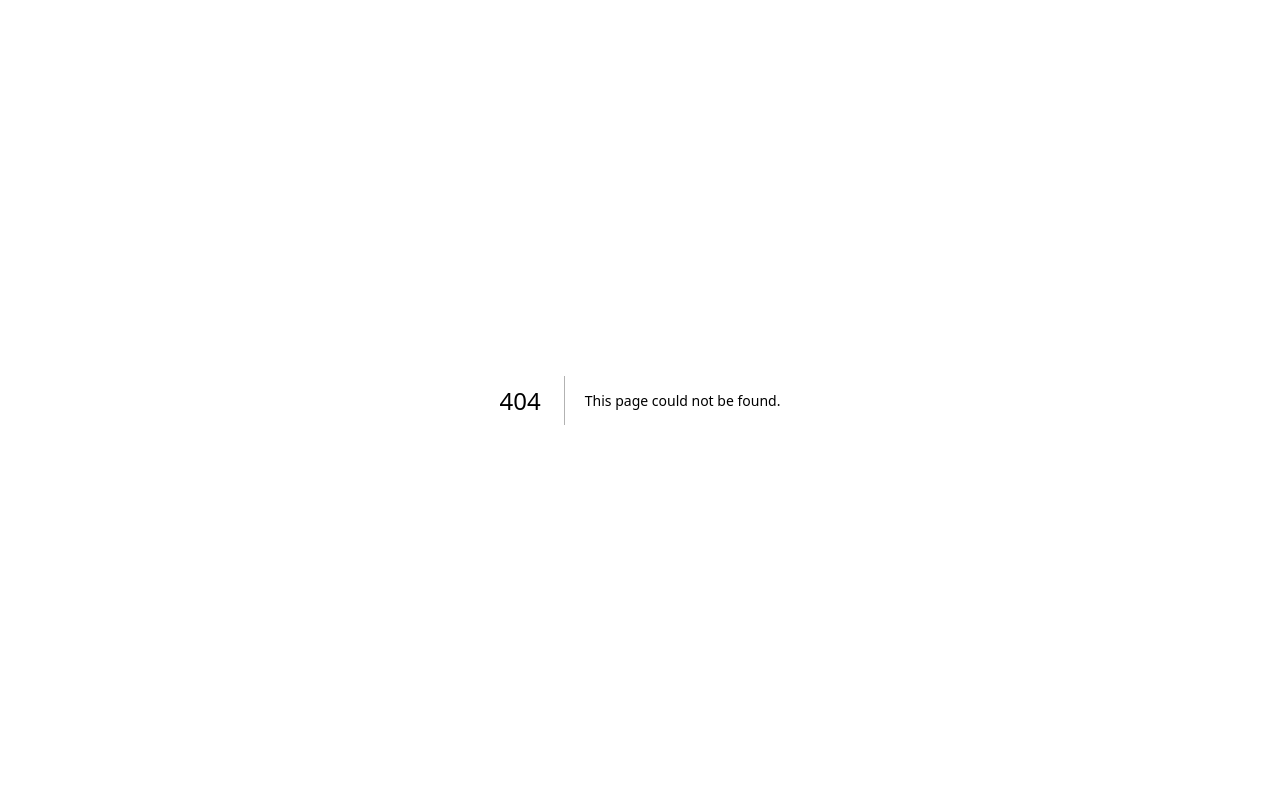
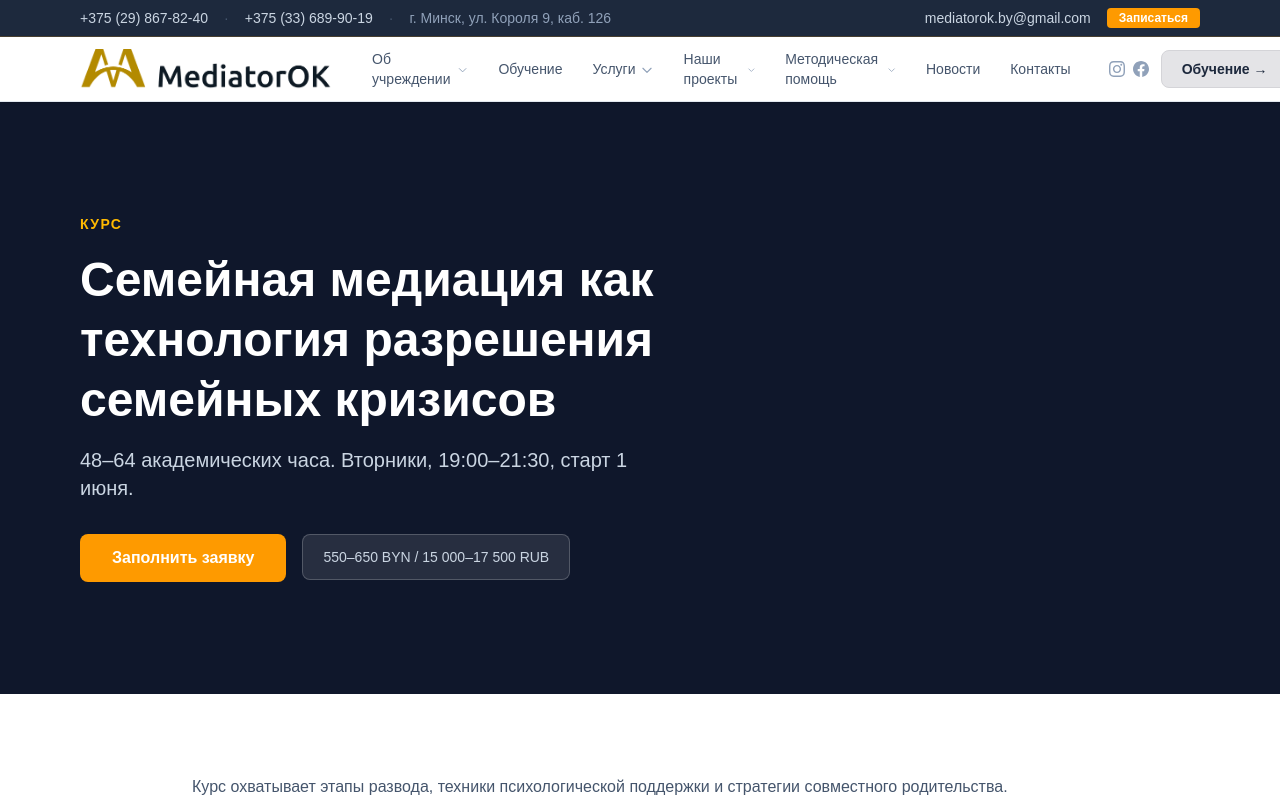
Before and after one commit to ZedMalatesta/newMediatorSite, a Next.js app: page /semeynayamediation in a window 1280 px wide. Before the commit this address had no page. Shown: the top 800 px of the page. Built offline with nearby package versions, Linux system fonts and the light colour scheme.

Commit message:
feat: add family mediation full course page

```diff
--- /dev/null
+++ b/app/semeynayamediation/page.tsx
@@ -0,0 +1,49 @@
+import type { Metadata } from "next";
+import TopBar from "@layout/TopBar";
+import Navbar from "@layout/Navbar";
+import Footer from "@layout/Footer";
+import { EventHero } from "@sections/EventHero/EventHero";
+import { EventDetails } from "@sections/EventDetails/EventDetails";
+import { EventSignup } from "@sections/EventSignup/EventSignup";
+
+export const metadata: Metadata = {
+  title: "Семейная медиация как технология разрешения семейных кризисов | МедиаторОк Проф",
+  description:
+    "Полный курс: этапы развода, техники психологической поддержки и стратегии совместного родительства. 48–64 часа, по вторникам, старт 1 июня.",
+};
+
+export default function SemeynayaMediationPage() {
+  return (
+    <div className="min-h-screen bg-white">
+      <TopBar />
+      <Navbar />
+      <main>
+        <EventHero
+          eyebrow="Курс"
+          title="Семейная медиация как технология разрешения семейных кризисов"
+          subtitle="48–64 академических часа. Вторники, 19:00–21:30, старт 1 июня."
+          meta={["550–650 BYN / 15 000–17 500 RUB"]}
+        />
+        <EventDetails
+          description={[
+            "Курс охватывает этапы развода, техники психологической поддержки и стратегии совместного родительства.",
+          ]}
+          groups={[
+            {
+              heading: "Для кого",
+              items: ["Семейные медиаторы, психологи, социальные работники, юристы, терапевты"],
+            },
+          ]}
+          speaker={{
+            name: "Оксана Шульга",
+            role: "Кандидат психологических наук, семейный системный психолог, медиатор",
+            photo: "/images/experts/shulga.jpg",
+            initials: "ОШ",
+          }}
+        />
+        <EventSignup />
+      </main>
+      <Footer />
+    </div>
+  );
+}
```
